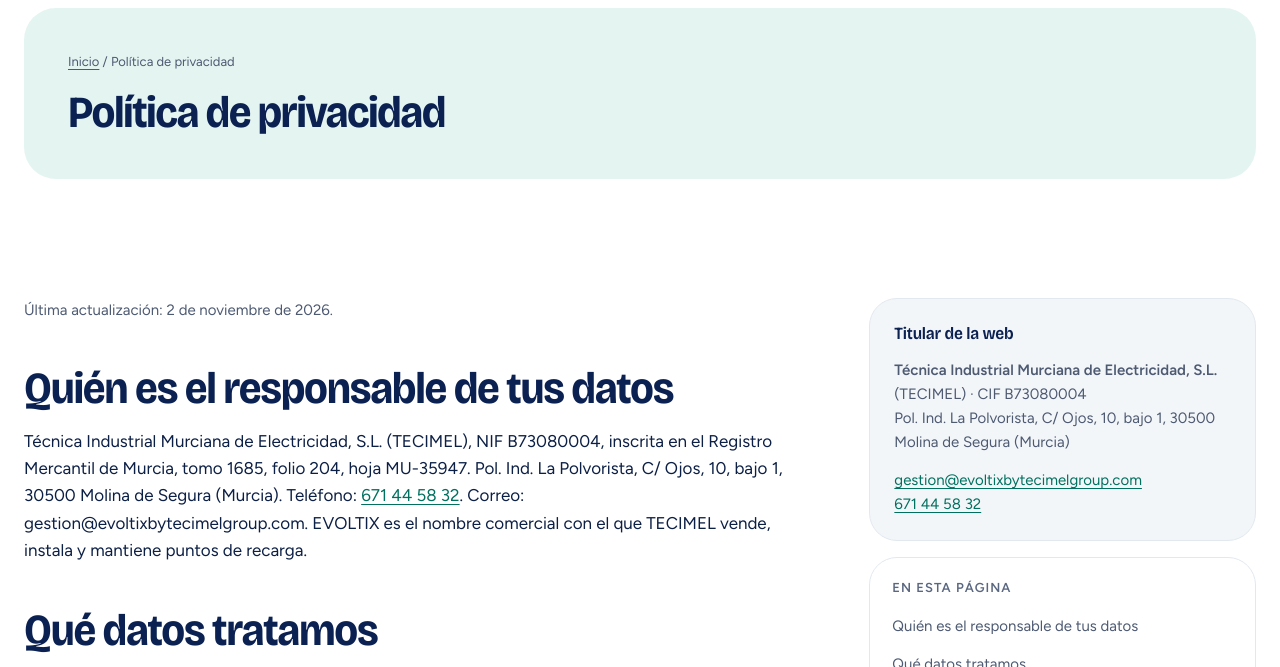
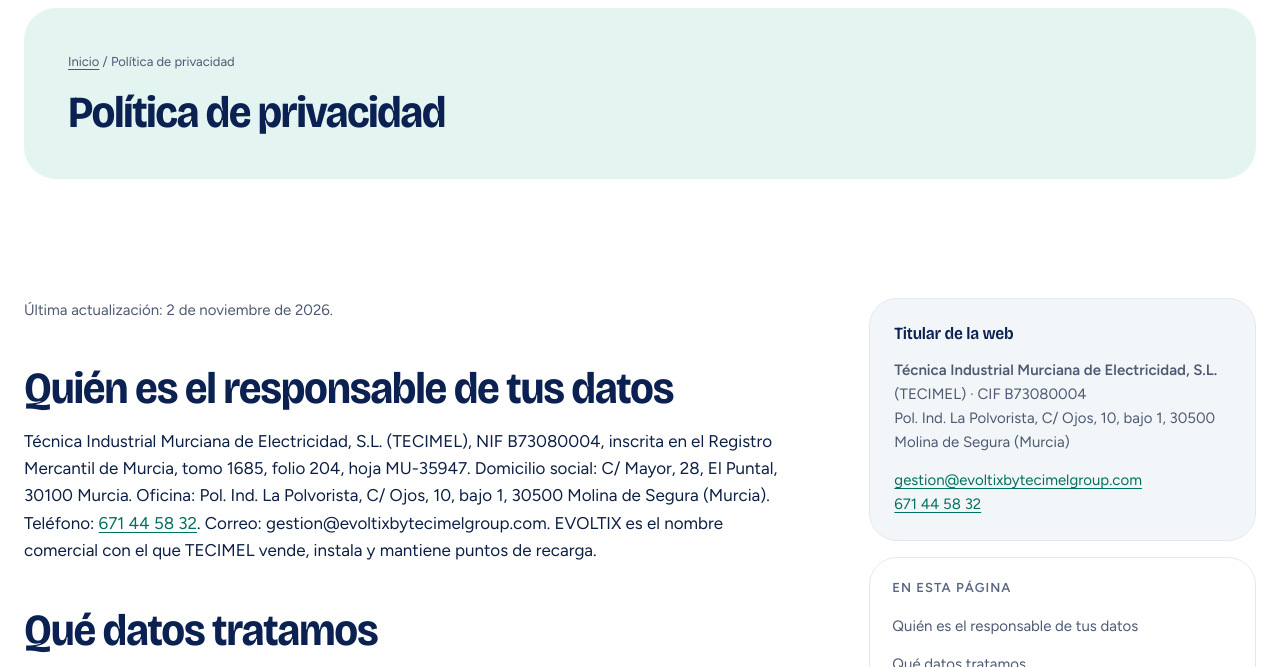
Before and after one commit to pbotiaortin-lang/evoltix-web, a plain HTML site: page privacidad.html in a window 1280 px wide. Shown: the part 77-744 px from the top of the page. Drawn offline with Linux system fonts and the light colour scheme.

Commit message:
Legal: domicilio social (C/ Mayor, 28, El Puntal, Murcia) junto a la oficina de La Polvorista
Co-Authored-By: Claude Opus 5.5 <noreply@anthropic.com>
Claude-Session: https://claude.ai/code/session_01Ndv2hgkoy3e8QzPPt2QSSo

```diff
--- a/privacidad.html
+++ b/privacidad.html
@@ -75,7 +75,7 @@
 <div class="prose">
 <p class="hint">Última actualización: 2 de noviembre de 2026.</p>
 <h2 id="quien-es-el-responsable-de-tus-datos">Quién es el responsable de tus datos</h2>
-<p>Técnica Industrial Murciana de Electricidad, S.L. (TECIMEL), NIF B73080004, inscrita en el Registro Mercantil de Murcia, tomo 1685, folio 204, hoja MU-35947. Pol. Ind. La Polvorista, C/ Ojos, 10, bajo 1, 30500 Molina de Segura (Murcia). Teléfono: <a href="tel:+34671445832">671 44 58 32</a>. Correo: <span data-email>gestion@evoltixbytecimelgroup.com</span>. EVOLTIX es el nombre comercial con el que TECIMEL vende, instala y mantiene puntos de recarga.</p>
+<p>Técnica Industrial Murciana de Electricidad, S.L. (TECIMEL), NIF B73080004, inscrita en el Registro Mercantil de Murcia, tomo 1685, folio 204, hoja MU-35947. Domicilio social: C/ Mayor, 28, El Puntal, 30100 Murcia. Oficina: Pol. Ind. La Polvorista, C/ Ojos, 10, bajo 1, 30500 Molina de Segura (Murcia). Teléfono: <a href="tel:+34671445832">671 44 58 32</a>. Correo: <span data-email>gestion@evoltixbytecimelgroup.com</span>. EVOLTIX es el nombre comercial con el que TECIMEL vende, instala y mantiene puntos de recarga.</p>
 <h2 id="que-datos-tratamos">Qué datos tratamos</h2>
 <ul>
 <li><b>Identificación y contacto:</b> nombre, municipio y el teléfono o el correo electrónico que nos dejes.</li>
```
Also changed, not shown: aviso-legal.html (+1 -1 lines), condiciones.html (+1 -1 lines).
